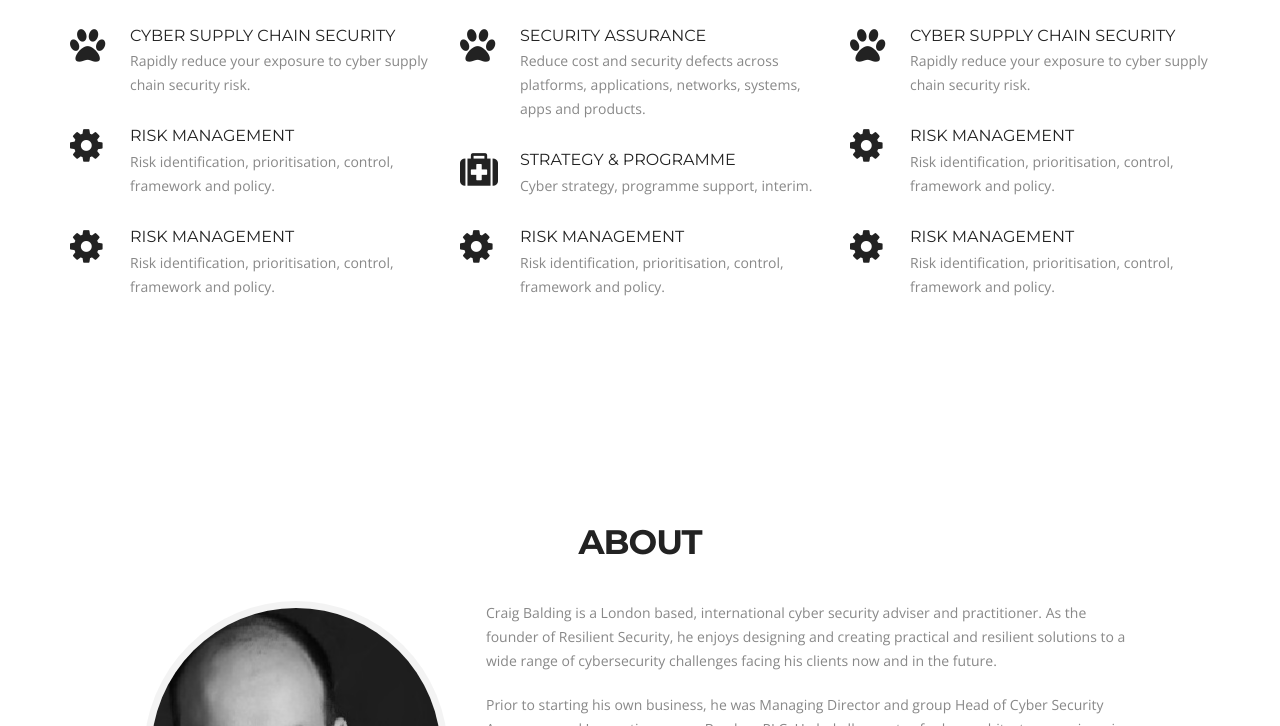
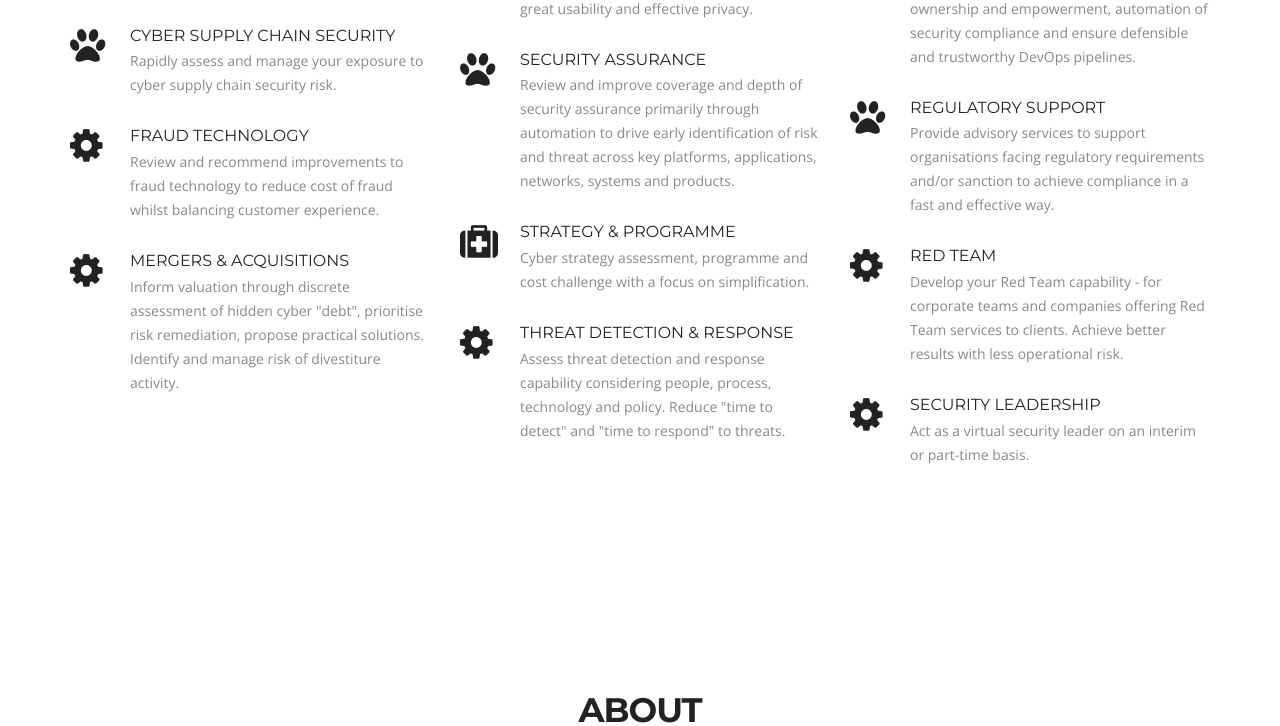
Before and after one commit to craigbalding/www.resilientsecurity.co.uk, a plain HTML site: page index.html in a window 1280 px wide. Shown: the part 1482-2208 px from the top of the page. Drawn offline with nearby package versions, Linux system fonts and the light colour scheme.

Commit message:
improve services

```diff
--- a/index.html
+++ b/index.html
@@ -83,7 +83,7 @@
                     </div>
                 	<div class="service-list-col2">
                         <h3>Cyber Supply Chain Security</h3>
-                        <p>Rapidly reduce your exposure to cyber supply chain security risk.</p>
+                        <p>Rapidly assess and manage your exposure to cyber supply chain security risk.</p>
                     </div>
                 </div>
                 <div class="service-list">
@@ -91,8 +91,8 @@
                     	<i class="fa-gear"></i>
                     </div>
                 	<div class="service-list-col2">
-                        <h3>Risk Management</h3>
-                        <p>Risk identification, prioritisation, control, framework and policy.</p>
+                        <h3>Fraud Technology</h3>
+                        <p>Review and recommend improvements to fraud technology to reduce cost of fraud whilst balancing customer experience.</p>
                     </div>
                 </div>
 				<div class="service-list">
@@ -100,8 +100,8 @@
                     	<i class="fa-gear"></i>
                     </div>
                 	<div class="service-list-col2">
-                        <h3>Risk Management</h3>
-                        <p>Risk identification, prioritisation, control, framework and policy.</p>
+                        <h3>Mergers & Acquisitions</h3>
+                        <p>Inform valuation through discrete assessment of hidden cyber "debt", prioritise risk remediation, propose practical solutions.  Identify and manage risk of divestiture activity.</p>
                     </div>
                 </div>
 			</div>
@@ -111,8 +111,8 @@
                     	<i class="fa-apple"></i>
                     </div>
                 	<div class="service-list-col2">
-                        <h3>Mobile, Cloud & DevOps</h3>
-                        <p>Trustworthy mobile apps, cloud security and securing DevOps.</p>
+                        <h3>Mobile Security</h3>
+                        <p>Increase trust and reduce breaches by creating mobile apps with strong security, great usability and effective privacy.</p>
                     </div>
                 </div>
 				<div class="service-list">
@@ -121,7 +121,7 @@
                     </div>
                 	<div class="service-list-col2">
                         <h3>Security Assurance</h3>
-                        <p>Reduce cost and security defects across platforms, applications, networks, systems, apps and products.</p>
+                        <p>Review and improve coverage and depth of security assurance primarily through automation to drive early identification of risk and threat across key platforms, applications, networks, systems and products.</p>
                     </div>
                 </div>
                 <div class="service-list">
@@ -130,7 +130,7 @@
                     </div>
                 	<div class="service-list-col2">
                         <h3>Strategy & Programme</h3>
-                        <p>Cyber strategy, programme support, interim.</p>
+                        <p>Cyber strategy assessment, programme and cost challenge with a focus on simplification.</p>
                     </div>
                 </div>
 				<div class="service-list">
@@ -138,8 +138,8 @@
                     	<i class="fa-gear"></i>
                     </div>
                 	<div class="service-list-col2">
-                        <h3>Risk Management</h3>
-                        <p>Risk identification, prioritisation, control, framework and policy.</p>
+                        <h3>Threat Detection & Response</h3>
+                        <p>Assess threat detection and response capability considering people, process, technology and policy.  Reduce "time to detect" and "time to respond" to threats.</p>
                     </div>
                 </div>
             </div>
@@ -149,16 +149,16 @@
                     	<i class="fa-paw"></i>
                     </div>
                 	<div class="service-list-col2">
-                        <h3>Cloud Security</h3>
-                        <p>Accelerate safe adoption, security integration and achieve regulatory compliance.</p>
+                        <h3>Agility & DevOps</h3>
+                        <p>Pragmatically integrate security into agile practices and DevOps to drive developer ownership and empowerment, automation of security compliance and ensure defensible and trustworthy DevOps pipelines.</p>
                     </div>
                 </div><div class="service-list">
                 	<div class="service-list-col1">
                     	<i class="fa-paw"></i>
                     </div>
                 	<div class="service-list-col2">
-                        <h3>Cyber Supply Chain Security</h3>
-                        <p>Rapidly reduce your exposure to cyber supply chain security risk.</p>
+                        <h3>Regulatory Support</h3>
+                        <p>Provide advisory services to support organisations facing regulatory requirements and/or sanction to achieve compliance in a fast and effective way.</p>
                     </div>
                 </div>
                 <div class="service-list">
@@ -166,8 +166,8 @@
                     	<i class="fa-gear"></i>
                     </div>
                 	<div class="service-list-col2">
-                        <h3>Risk Management</h3>
-                        <p>Risk identification, prioritisation, control, framework and policy.</p>
+                        <h3>Red Team</h3>
+                        <p>Develop your Red Team capability - for corporate teams and companies offering Red Team services to clients.  Achieve better results with less operational risk.</p>
                     </div>
                 </div>
 				<div class="service-list">
@@ -175,8 +175,8 @@
                     	<i class="fa-gear"></i>
                     </div>
                 	<div class="service-list-col2">
-                        <h3>Risk Management</h3>
-                        <p>Risk identification, prioritisation, control, framework and policy.</p>
+                        <h3>Security Leadership</h3>
+                        <p>Act as a virtual security leader on an interim or part-time basis.</p>
                     </div>
                 </div>
 			</div>
@@ -246,7 +246,7 @@
 <footer class="footer">
     <div class="container">
         <div class="footer-logo"><a href="#"><img src="img/small-logo.png" alt=""></a></div>
-		<span class="company-info">Company number 10756172. Registered address: Folembray House 14 Shrub Road, Hampton Vale, Peterborough, Cambridgeshire, England. PE7 8LW</span>
+		<span class="company-info">Company number 10756172. Registered address: Folembray House 14 Shrub Road, Hampton Vale, Peterborough, Cambridgeshire, England. PE7 8LW</span><br>
         <span class="copyright">&copy; Resilient Security. All Rights Reserved</span>
     </div>
 </footer>
```
